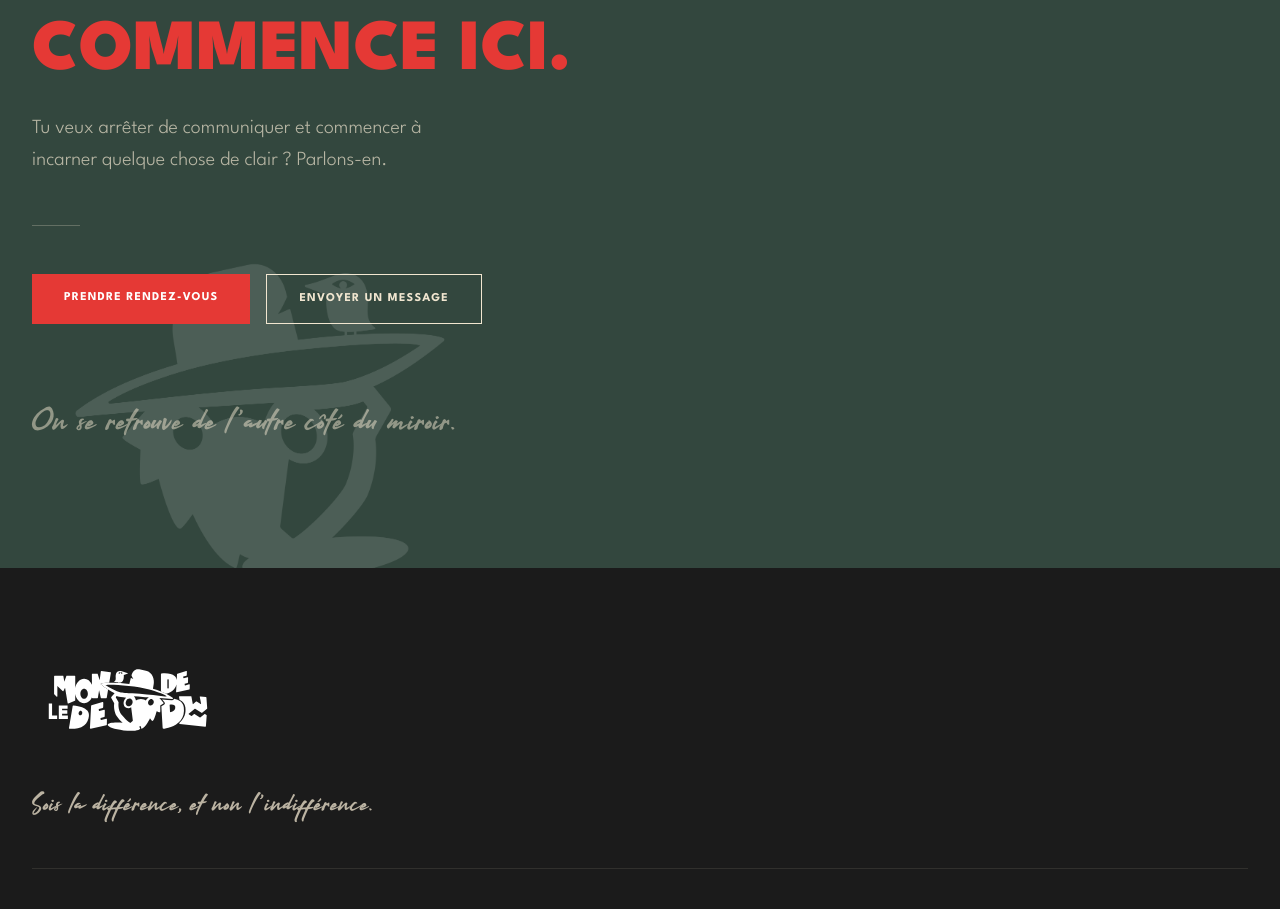
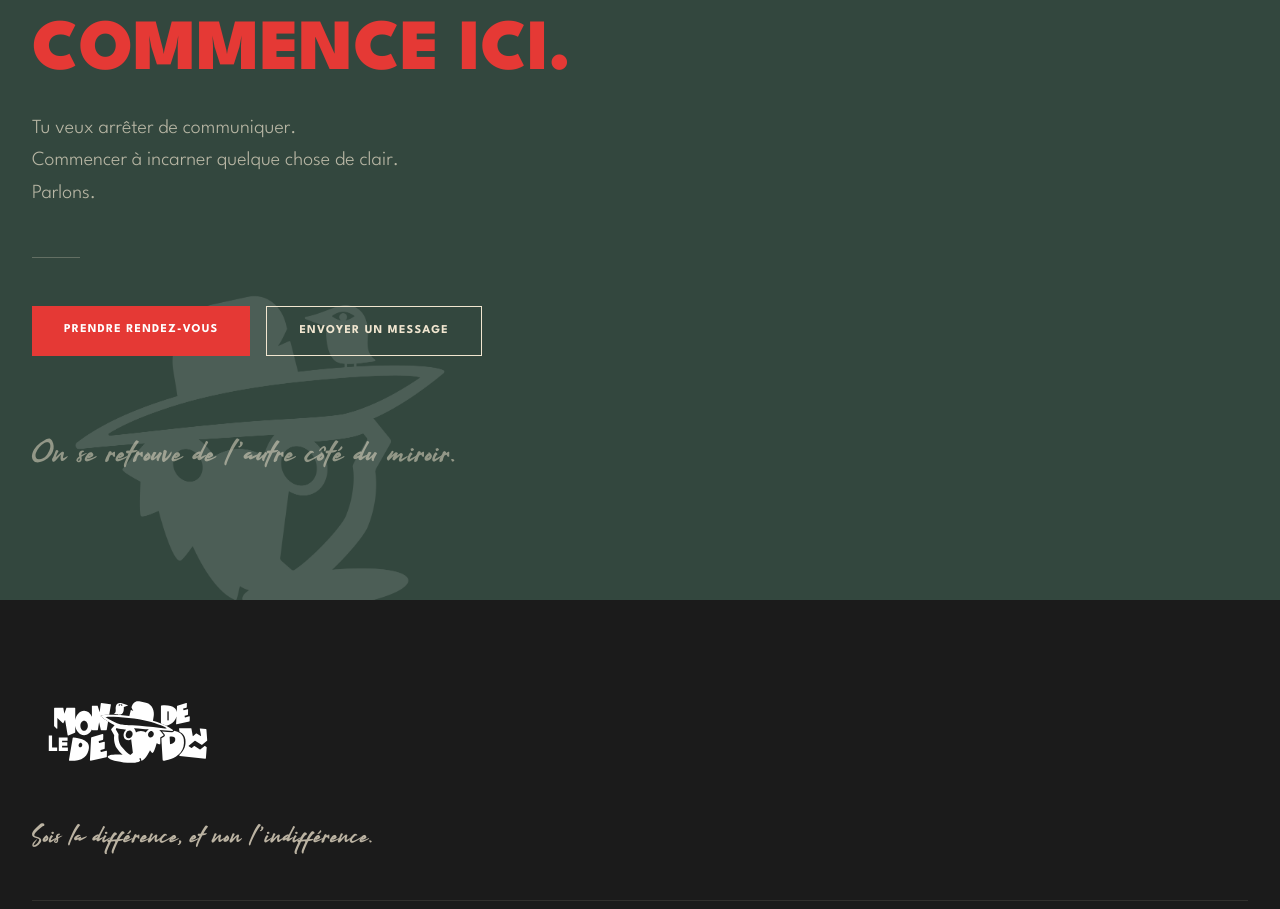
Before and after one commit to GaelleB/le-monde-de-dw, a Next.js app: page / in a window 1280 px wide. Shown: the part 9745-10654 px from the top of the page. Built offline with nearby package versions, Linux system fonts and the light colour scheme; no server answers.

Commit message:
update textes

```diff
--- a/app/components/Contact.tsx
+++ b/app/components/Contact.tsx
@@ -56,8 +56,9 @@ export default function Contact() {
             className="text-xl font-light leading-relaxed max-w-md"
             style={{ fontFamily: "var(--font-body)", color: "var(--color-ivoire)", opacity: 0.7 }}
           >
-            Tu veux arrêter de communiquer et commencer à incarner quelque chose de clair ?
-            Parlons-en.
+            Tu veux arrêter de communiquer.<br />
+            Commencer à incarner quelque chose de clair.<br />
+            Parlons.
           </p>
         </motion.div>
 
```
